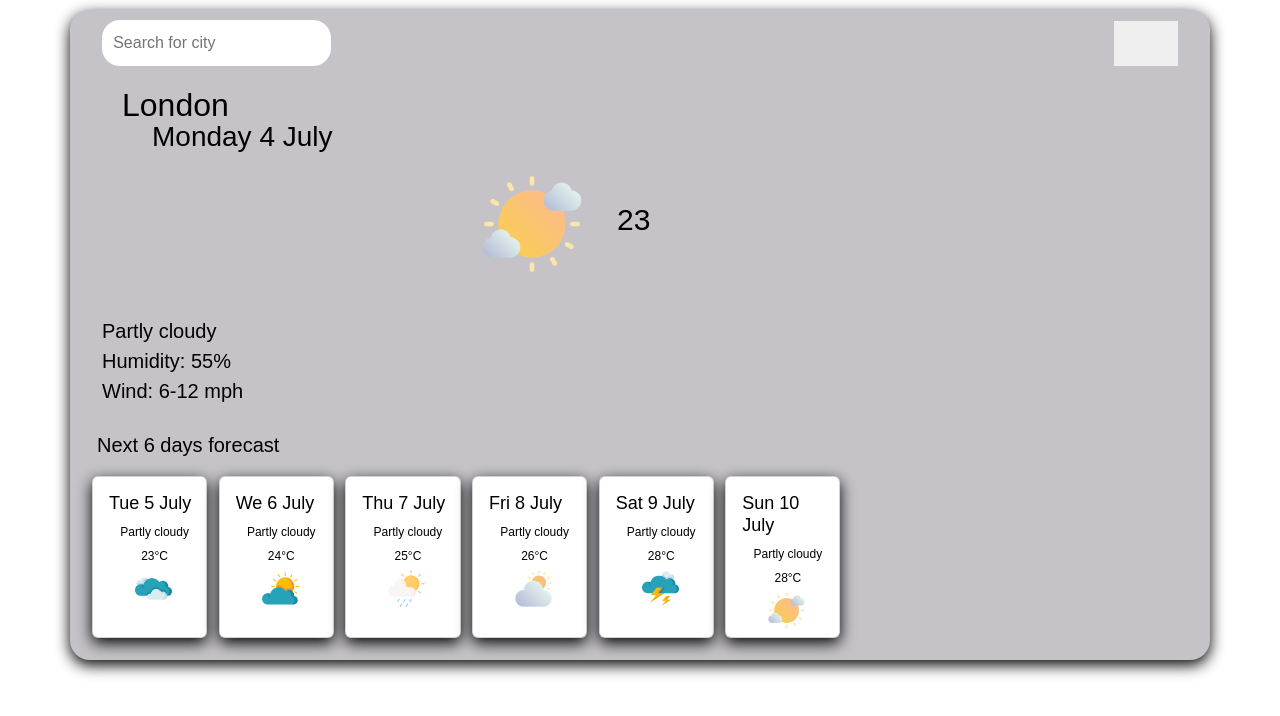
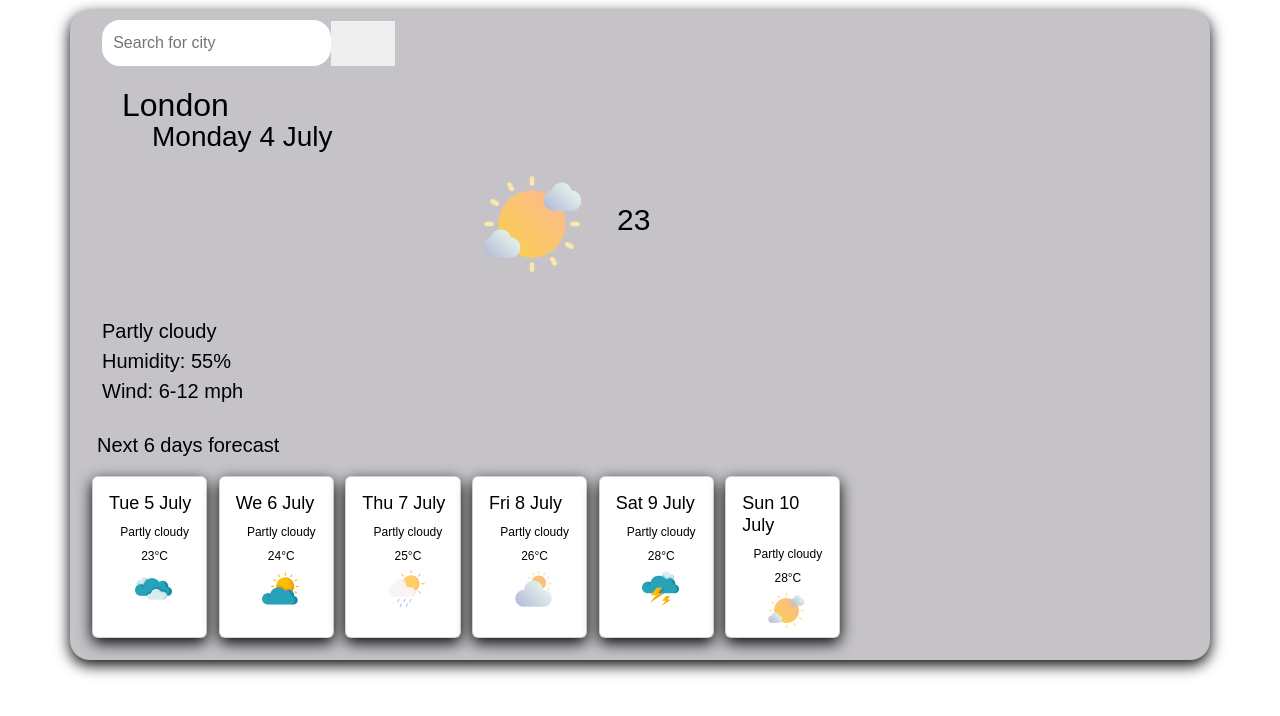
Before and after one commit to Olesia86/weather-react, a React (Create React App) app: page / in a window 1280 px wide. Shown: the top 716 px of the page. Built offline with nearby package versions, Linux system fonts and the light colour scheme.

Commit message:
Update styles.css

```diff
--- a/src/styles.css
+++ b/src/styles.css
@@ -15,14 +15,14 @@
   align-items: center;
   padding: 10px;
   margin: 10px;
-  justify-content: space-between;
+
 
 }
 button {
-border-radius: 18px;
+border-radius: 20px;
 border: black;
 padding-top: 44px;
-margin-right: 300px;
+
 width: 4rem;
 font-size: 18px;
 outline: none;
```
